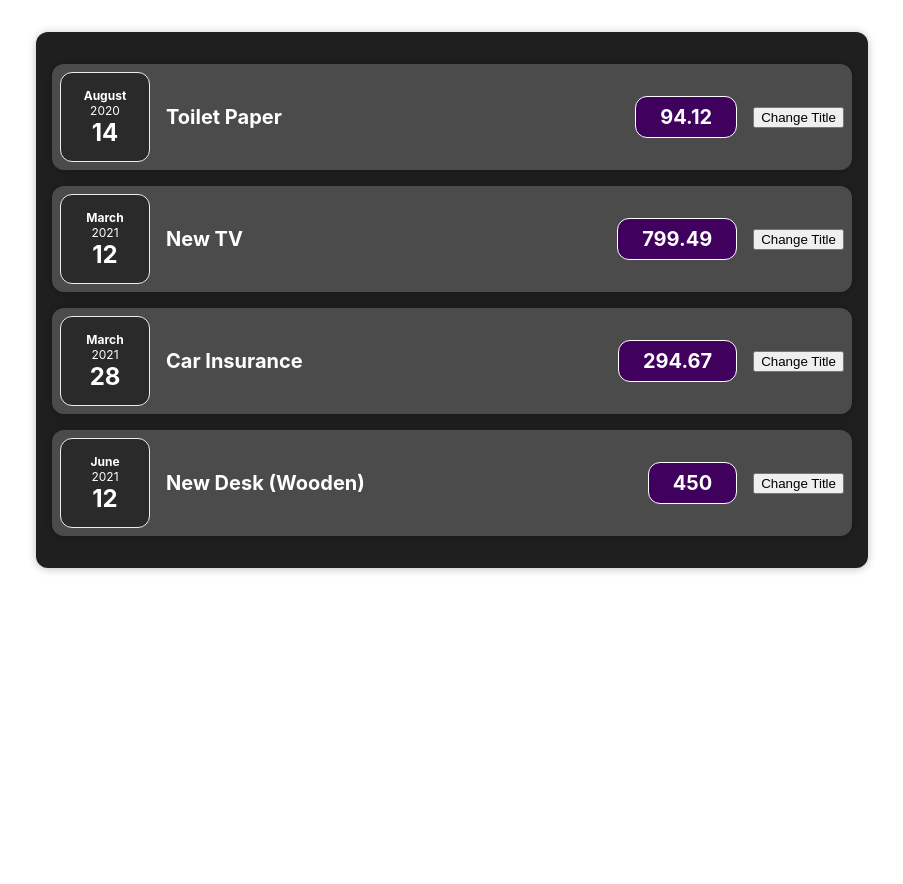
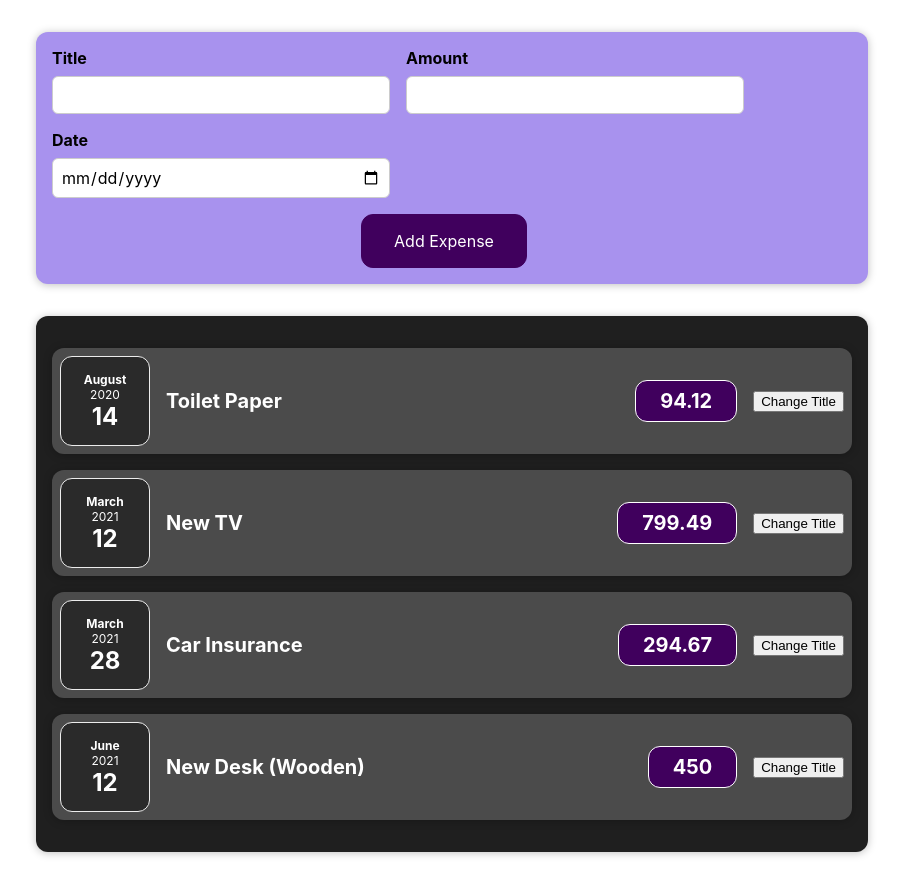
Before and after one commit to Sparrow48/expense-tracker, a React (Create React App) app: page / in a window 1280 px wide. Shown: the whole page, without its empty margins (188-1091 px from the left). Before the commit the page ends 800 px from the top, so only its background shows below. Built offline with nearby package versions, Linux system fonts and the light colour scheme.

Commit message:
Add input forms

```diff
--- a/src/App.js
+++ b/src/App.js
@@ -1,3 +1,4 @@
+import NewExpense from "./components/NewExpense/NewExpense";
 import Expense from "./components/Expenses/Expense";
 
 const App = () => {
@@ -25,6 +26,7 @@ const App = () => {
 
   return (
     <div>
+      <NewExpense />
       <Expense expenses={expenses} />
     </div>
   );
--- /dev/null
+++ b/src/components/NewExpense/ExpenseForm.js
@@ -0,0 +1,29 @@
+import classes from "./ExpenseForm.module.css";
+
+const ExpenseForm = () => {
+  return (
+    <form>
+      <div className={classes.NewExpenseControls}>
+        <div className={classes.NewExpenseControl}>
+          <label>Title</label>
+          <input type='text' />
+        </div>
+        <div className={classes.NewExpenseControl}>
+          <label>Amount</label>
+          <input type='number' min='1' siep='1' />
+        </div>
+        <div className={classes.NewExpenseControl}>
+          <label>Date</label>
+          <input type='date' min='2020-01-01' max='2025-01-01' />
+        </div>
+      </div>
+      <div>
+        <button className={classes.NewExpenseActions} type='submit'>
+          Add Expense
+        </button>
+      </div>
+    </form>
+  );
+};
+
+export default ExpenseForm;
--- /dev/null
+++ b/src/components/NewExpense/ExpenseForm.module.css
@@ -0,0 +1,26 @@
+.NewExpenseControls {
+  display: flex;
+  flex-wrap: wrap;
+  gap: 1rem;
+  margin-bottom: 1rem;
+  text-align: left;
+}
+
+.NewExpenseControl label {
+  font-weight: bold;
+  margin-bottom: 0.5rem;
+  display: block;
+}
+
+.NewExpenseControl input {
+  font: inherit;
+  padding: 0.5rem;
+  border-radius: 6px;
+  border: 1px solid #ccc;
+  width: 20rem;
+  max-width: 100%;
+}
+
+.NewExpenseActions {
+  text-align: left;
+}
--- /dev/null
+++ b/src/components/NewExpense/NewExpense.js
@@ -0,0 +1,12 @@
+import classes from "./NewExpense.module.css";
+import ExpenseForm from "./ExpenseForm";
+
+const NewExpense = () => {
+  return (
+    <div className={classes.NewExpense}>
+      <ExpenseForm />
+    </div>
+  );
+};
+
+export default NewExpense;
--- /dev/null
+++ b/src/components/NewExpense/NewExpense.module.css
@@ -0,0 +1,38 @@
+.NewExpense {
+  background-color: #a892ee;
+  padding: 1rem;
+  margin: 2rem auto;
+  width: 50rem;
+  max-width: 95%;
+  border-radius: 12px;
+  text-align: center;
+  box-shadow: 0 1px 8px rgba(0, 0, 0, 0.25);
+}
+
+.NewExpense button {
+  font: inherit;
+  cursor: pointer;
+  padding: 1rem 2rem;
+  border: 1px solid #40005d;
+  background-color: #40005d;
+  color: white;
+  border-radius: 12px;
+  margin-right: 1rem;
+}
+
+.NewExpense button:hover,
+.new-expense button:active {
+  background-color: #510674;
+  border-color: #510674;
+}
+
+.NewExpense button.alternative {
+  color: #220131;
+  border-color: transparent;
+  background-color: transparent;
+}
+
+.NewExpense button.alternative:hover,
+.NewExpense button.alternative:active {
+  background-color: #ddb3f8;
+}
```
